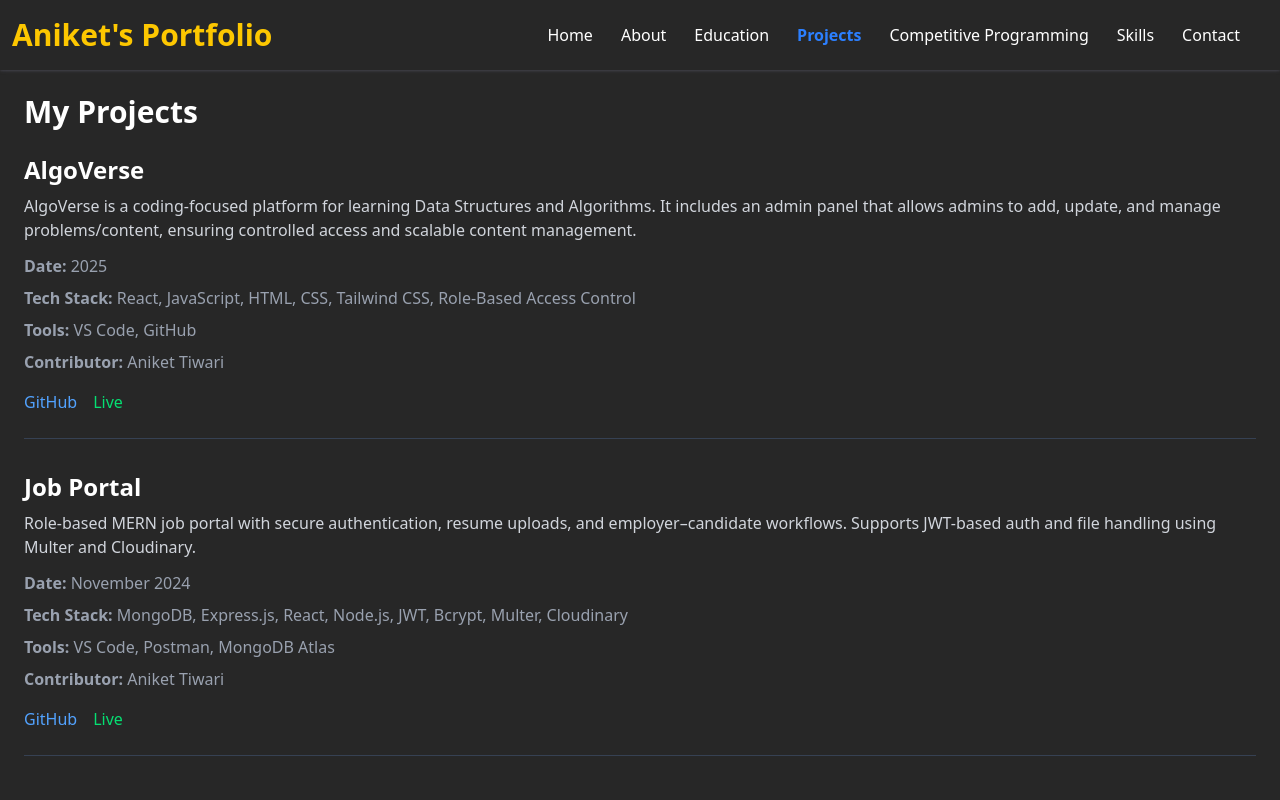
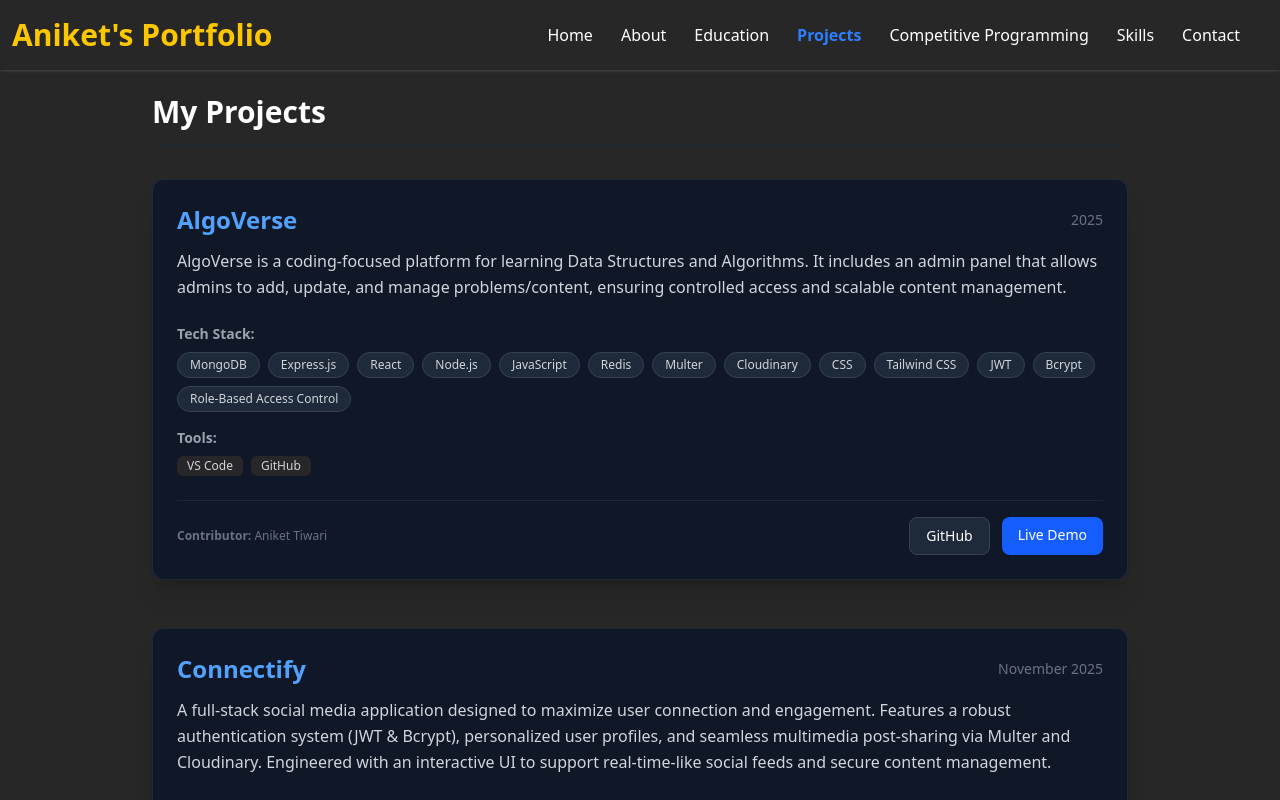
Before and after one commit to Anikettiw-at/portfoli2026, a React (Vite) app: page /Projects in a window 1280 px wide. Shown: the top 800 px of the page. Built offline with nearby package versions, Linux system fonts and the light colour scheme.

Commit message:
changes inyear and project

```diff
--- a/src/Pages/About.jsx
+++ b/src/Pages/About.jsx
@@ -13,7 +13,7 @@ function About() {
           <p>
             I'm{" "}
             <span className="text-green-400 font-semibold">Aniket Tiwari</span>,
-            a third-year B.Tech student at the{" "}
+            a Final-year B.Tech student at the{" "}
             <span className="text-green-400 font-semibold">
               Institute of Engineering and Technology, Lucknow (2023–2027)
             </span>
--- a/src/Pages/Projects.jsx
+++ b/src/Pages/Projects.jsx
@@ -10,23 +10,30 @@ const Project = () => {
       live: "https://frontend-coding-roan.vercel.app/",
       date: "2025",
       techStack: [
+        "MongoDB",
+        "Express.js",
         "React",
+        "Node.js",
         "JavaScript",
-        "HTML",
+        "Redis",
+        "Multer",
+        "Cloudinary",
         "CSS",
         "Tailwind CSS",
+        "JWT",
+        "Bcrypt",
         "Role-Based Access Control",
       ],
       tools: ["VS Code", "GitHub"],
       contributors: ["Aniket Tiwari"],
     },
     {
-      name: "Job Portal",
+      name: "Connectify",
       description:
-        "Role-based MERN job portal with secure authentication, resume uploads, and employer–candidate workflows. Supports JWT-based auth and file handling using Multer and Cloudinary.",
-      github: "https://github.com/Anikettiw-at/jobportal",
-      live: "https://jobportal-frontend.vercel.app/",
-      date: "November 2024",
+        "A full-stack social media application designed to maximize user connection and engagement. Features a robust authentication system (JWT & Bcrypt), personalized user profiles, and seamless multimedia post-sharing via Multer and Cloudinary. Engineered with an interactive UI to support real-time-like social feeds and secure content management.",
+      github: "https://github.com/Anikettiw-at/socialmediahm",
+      live: "https://socialmediahm.vercel.app/",
+      date: "November 2025",
       techStack: [
         "MongoDB",
         "Express.js",
@@ -43,47 +50,61 @@ const Project = () => {
   ];
 
   return (
-    <div className="p-6 text-white">
-      <h2 className="text-3xl font-bold mb-6">My Projects</h2>
+    <div className="p-6 text-white max-w-5xl mx-auto">
+      <h2 className="text-3xl font-bold mb-8 border-b border-gray-800 pb-4">My Projects</h2>
 
-      <div className="space-y-8">
+      <div className="space-y-12">
         {projects.map((project) => (
           <div
             key={project.name}
-            className="border-b border-gray-700 pb-6"
+            className="bg-gray-900 rounded-xl p-6 border border-gray-800 shadow-xl transition-all hover:border-gray-700"
           >
-            <h3 className="text-2xl font-semibold mb-2">
+            <div className="flex flex-col md:flex-row md:items-center justify-between gap-2 mb-3">
+              <h3 className="text-2xl font-bold text-blue-400">
                 {project.name}
               </h3>
+              <span className="text-sm text-gray-500 font-medium">
+                {project.date}
+              </span>
+            </div>
 
-            <p className="text-gray-300 mb-3">
+            <p className="text-gray-300 mb-6 leading-relaxed">
               {project.description}
             </p>
 
-            <p className="text-gray-400 mb-2">
-              <strong>Date:</strong> {project.date}
-            </p>
+            <div className="mb-4">
+              <span className="text-sm font-semibold text-gray-400 block mb-2">Tech Stack:</span>
+              <div className="flex flex-wrap gap-2">
+                {project.techStack.map((tech) => (
+                  <span key={tech} className="bg-gray-800 text-gray-300 text-xs px-3 py-1 rounded-full border border-gray-700">
+                    {tech}
+                  </span>
+                ))}
+              </div>
+            </div>
 
-            <p className="text-gray-400 mb-2">
-              <strong>Tech Stack:</strong>{" "}
-              {project.techStack.join(", ")}
-            </p>
+            <div className="mb-6">
+              <span className="text-sm font-semibold text-gray-400 block mb-2">Tools:</span>
+              <div className="flex flex-wrap gap-2">
+                {project.tools.map((tool) => (
+                  <span key={tool} className="bg-zinc-800 text-zinc-300 text-xs px-2.5 py-0.5 rounded-md">
+                    {tool}
+                  </span>
+                ))}
+              </div>
+            </div>
 
-            <p className="text-gray-400 mb-2">
-              <strong>Tools:</strong> {project.tools.join(", ")}
-            </p>
+            <div className="flex flex-col sm:flex-row sm:items-center justify-between gap-4 pt-4 border-t border-gray-800">
+              <span className="text-xs text-gray-500">
+                <strong>Contributor:</strong> {project.contributors.join(", ")}
+              </span>
 
-            <p className="text-gray-400 mb-4">
-              <strong>Contributor:</strong>{" "}
-              {project.contributors.join(", ")}
-            </p>
-
-            <div className="flex gap-4">
+              <div className="flex gap-3">
                 <a
                   href={project.github}
                   target="_blank"
                   rel="noopener noreferrer"
-                className="text-blue-400 hover:underline"
+                  className="px-4 py-2 bg-gray-800 text-sm font-medium text-white rounded-lg hover:bg-gray-700 transition-colors border border-gray-700"
                 >
                   GitHub
                 </a>
@@ -92,10 +113,11 @@ const Project = () => {
                   href={project.live}
                   target="_blank"
                   rel="noopener noreferrer"
-                className="text-green-400 hover:underline"
+                  className="px-4 py-2 bg-blue-600 text-sm font-medium text-white rounded-lg hover:bg-blue-500 transition-colors"
                 >
-                Live
+                  Live Demo
                 </a>
+              </div>
             </div>
           </div>
         ))}
```
Lines whose indentation alone changed are shown as unchanged.
